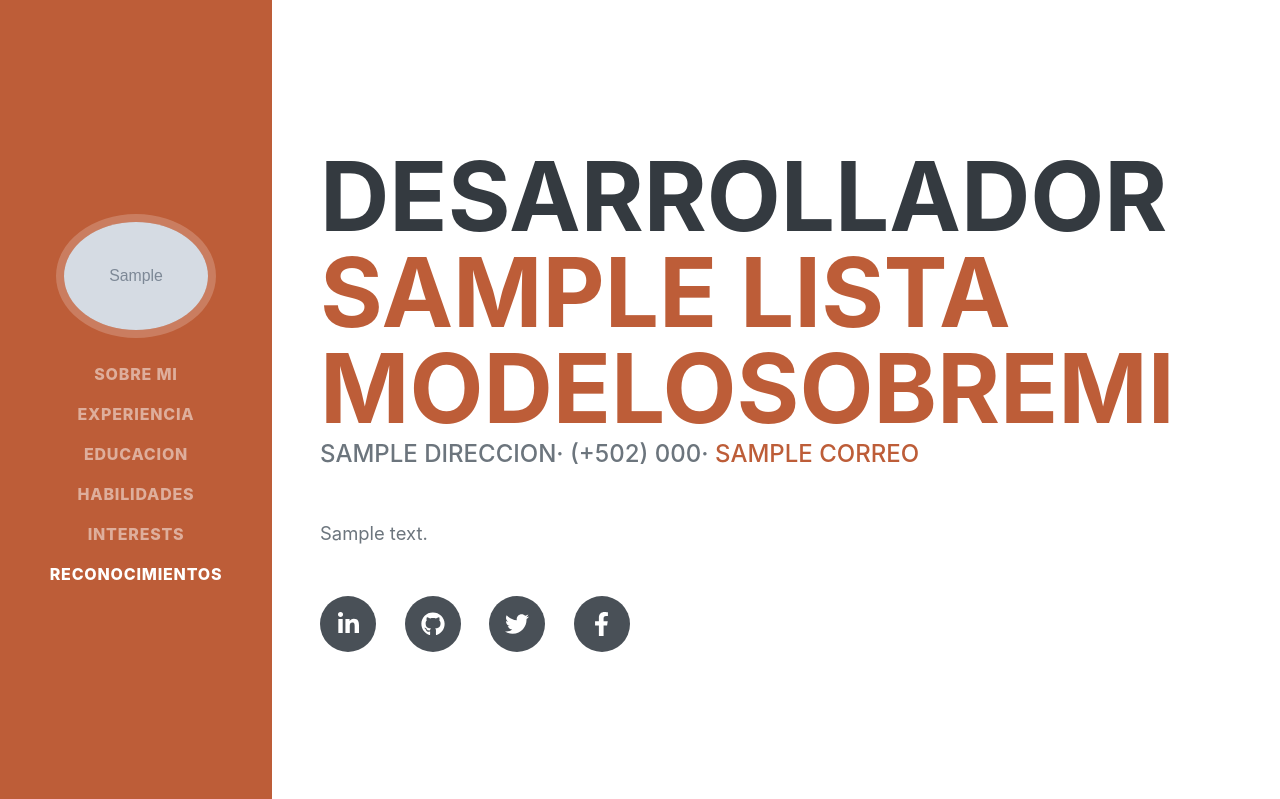
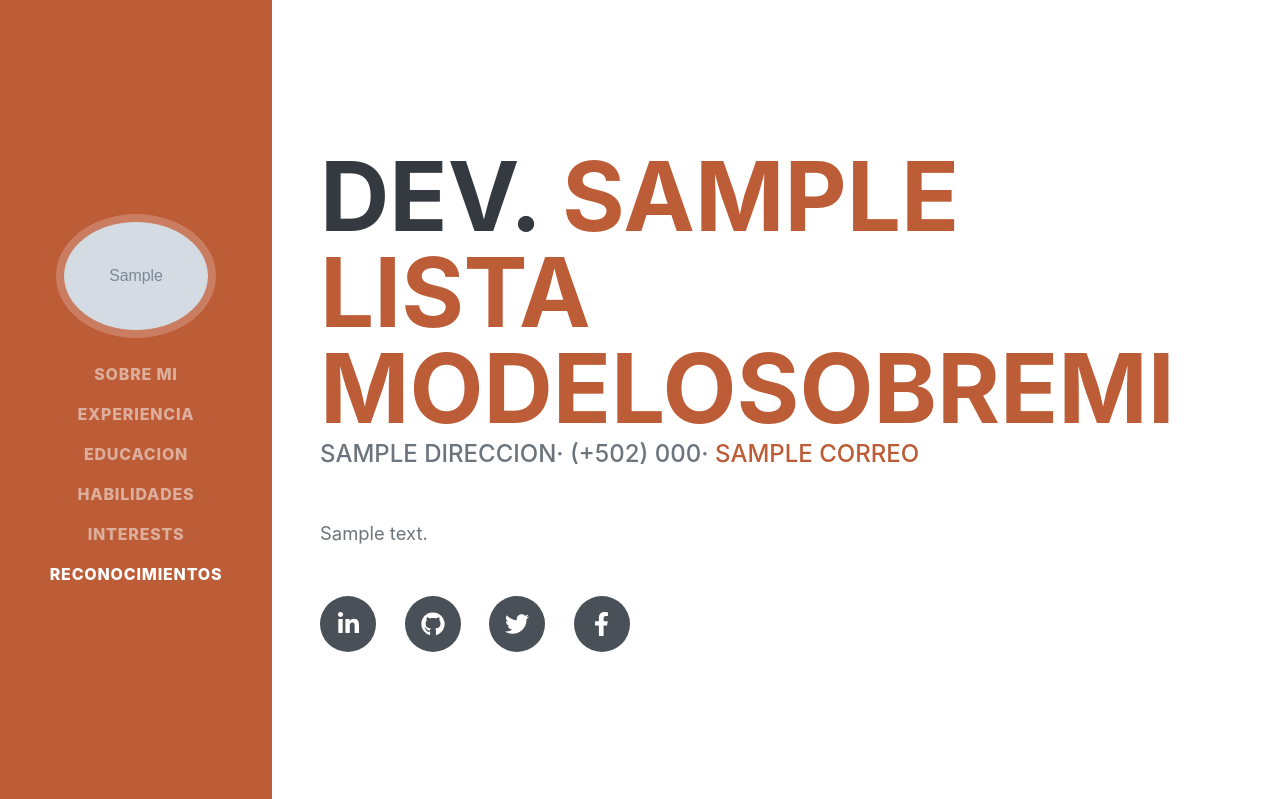
Before and after one commit to iranmolina3/MyWebPortfolio, a Django app: template templates/index.html in a window 1280 px wide. Shown: the top 799 px of the page. Run offline with Django 3.2, Linux system fonts and the light colour scheme; the template is opened without the code that fills it: most values are stand-ins (such as "Sample title", 1, 10 or a date in 2020); grey boxes marked "Sample" are stand-in pictures; parts of the project's set-up code (start-up, migrations or seed data) failed here and were passed over; some libraries are stand-ins or nearby versions; some web fonts are replaced.

Commit message:
new honorifico

```diff
--- a/templates/index.html
+++ b/templates/index.html
@@ -48,7 +48,7 @@
         <div class="resume-section-content">
             {%for lista_modelosobremi in modelosobremi%}
             <h1 class="mb-0">
-                Desarrollador
+                Dev.
                 <span class="text-primary">{{lista_modelosobremi.nombre}}</span>
             </h1>
             <div class="subheading mb-5">
```
